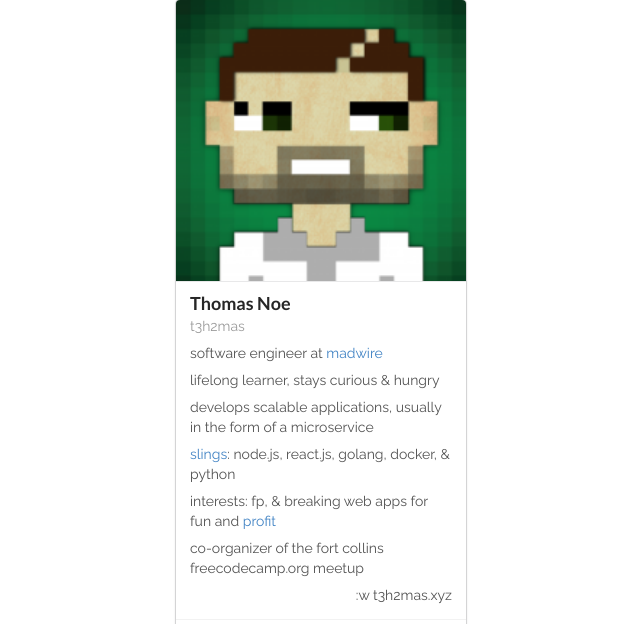
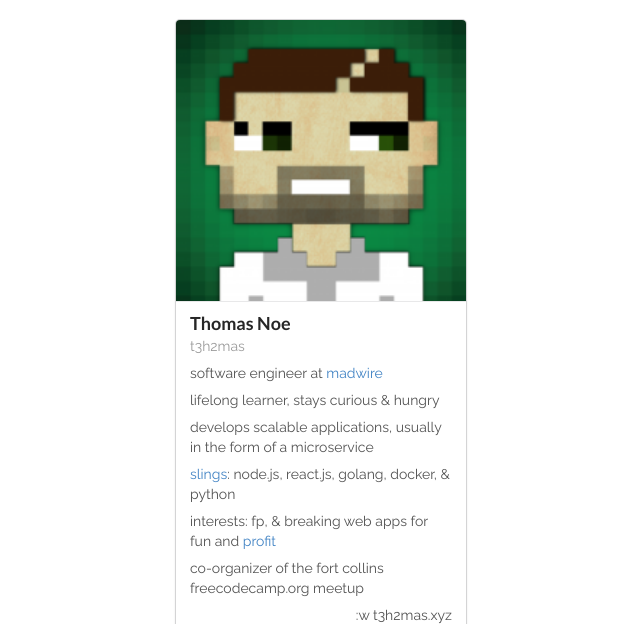
Before and after one commit to t3h2mas/t3h2mas.github.io, a plain HTML site: page index.html in a window 1280 px wide. Shown: the top 624 px of the page, without its empty margins (319-959 px from the left). Drawn offline with Linux system fonts and the light colour scheme.

Commit message:
add top margin, auto fmt

```diff
--- a/index.html
+++ b/index.html
@@ -3,7 +3,7 @@
 
 <head>
   <meta charset="UTF-8">
-    <meta name="viewport" content="width=device-width, initial-scale=1.0"/>
+  <meta name="viewport" content="width=device-width, initial-scale=1.0" />
   <link href='https://fonts.googleapis.com/css?family=Raleway' rel='stylesheet' type='text/css'>
   <link rel="stylesheet" type="text/css" href="static/semantic.min.css">
   <link rel="stylesheet" type="text/css" href="style/main.css">
@@ -12,7 +12,8 @@
 
 <body>
   <div class="ui container">
-        <div class="ui centered teal card middle algined">
+    <div class="mt">
+      <div class="ui centered teal card middle aligned">
         <div class="image">
           <img class="ui image" src="i/avatar.png"></img>
         </div>
@@ -26,7 +27,8 @@
             <p>lifelong learner, stays curious & hungry</p>
             <p>develops scalable applications, usually in the form of a microservice</p>
             <p><a href="https://github.com/t3h2mas">slings</a>: node.js, react.js, golang, docker, & python</p>
-              <p>interests: fp, & breaking web apps for fun and <a href="https://en.wikipedia.org/wiki/Bug_bounty_program" target="_blank">profit</a></p>
+            <p>interests: fp, & breaking web apps for fun and <a href="https://en.wikipedia.org/wiki/Bug_bounty_program"
+                target="_blank">profit</a></p>
             <p>co-organizer of the fort collins freecodecamp.org meetup</p>
             <p class="right floated">:w t3h2mas.xyz</p>
           </div>
@@ -53,6 +55,7 @@
         </div>
       </div>
     </div>
+  </div>
   <script src="static/jquery.min.js"></script>
   <script src="static/semantic.min.js"></script>
   <script src="js/app.js"></script>
--- a/style/main.css
+++ b/style/main.css
@@ -1,3 +1,7 @@
 body {
   font-family: 'Raleway', sans-serif;
 }
+
+.mt {
+  margin-top: 20px;
+}
```
Lines whose indentation alone changed are shown as unchanged.
